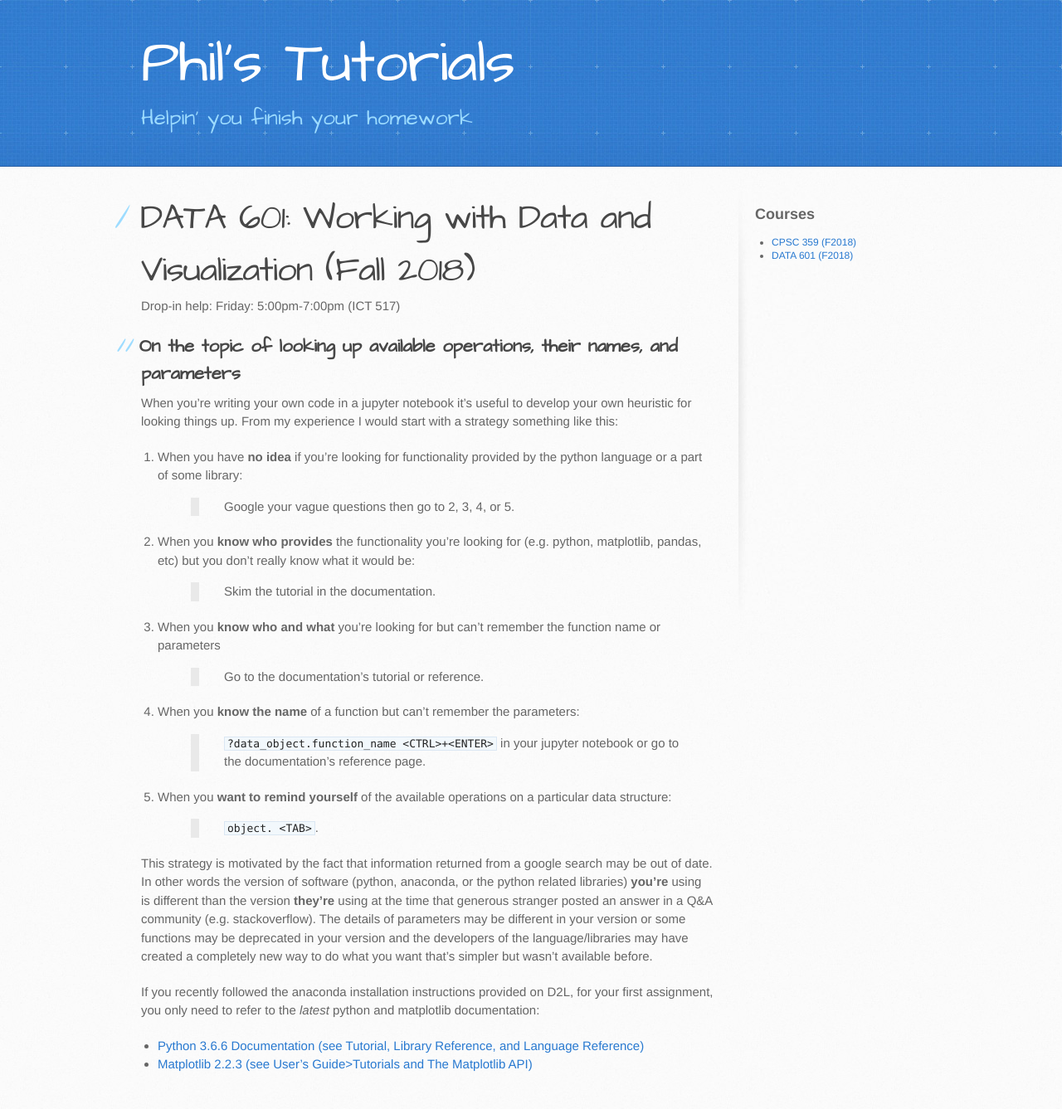
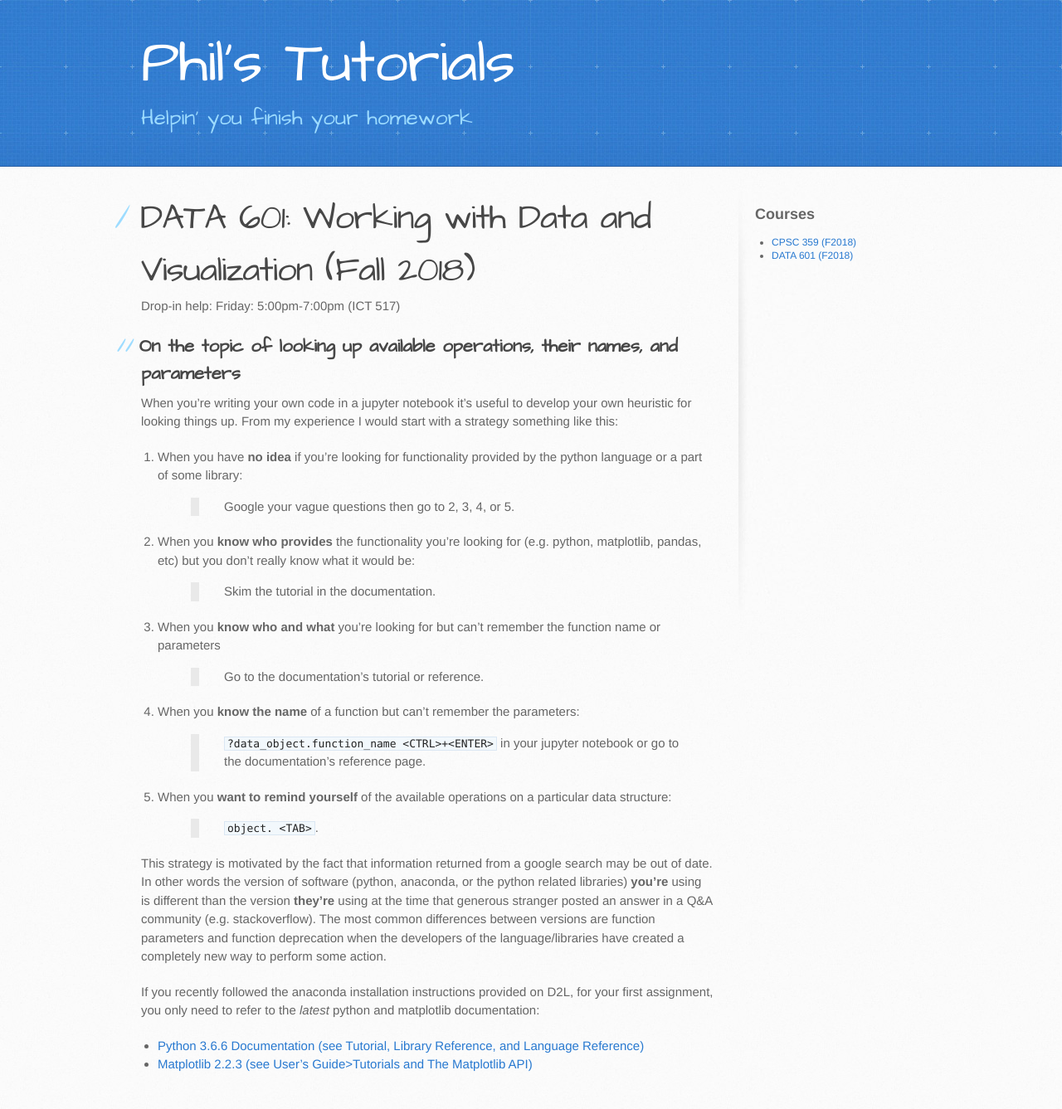
Before and after one commit to philstutorials/philstutorials.github.io, a Jekyll site: the page built from DATA601.md, in a window 1280 px wide. Shown: the whole page at 83% size. Built offline with Jekyll 4.4.1, drawn with Linux system fonts in a browser that asks for light colours; our own code applies the rules of GitHub Pages for plain Markdown files.

Commit message:
Update DATA601.md

```diff
--- a/DATA601.md
+++ b/DATA601.md
@@ -28,7 +28,7 @@ When you're writing your own code in a jupyter notebook it's useful to develop y
 
 This strategy is motivated by the fact that information returned from a google search may be out of date.
 In other words the version of software (python, anaconda, or the python related libraries) **you're** using is different than the version **they're** using at the time that generous stranger posted an answer in a Q&A community (e.g. stackoverflow).
-The details of parameters may be different in your version or some functions may be deprecated in your version and the developers of the language/libraries may have created a completely new way to do what you want that's simpler but wasn't available before.
+The most common differences between versions are function parameters and function deprecation when the developers of the language/libraries have created a completely new way to perform some action.
 
 If you recently followed the anaconda installation instructions provided on D2L, for your first assignment, you only need to refer to the *latest* python and matplotlib documentation:
 * [Python 3.6.6 Documentation (see Tutorial, Library Reference, and Language Reference)](https://docs.python.org/3.6/index.html)
```
